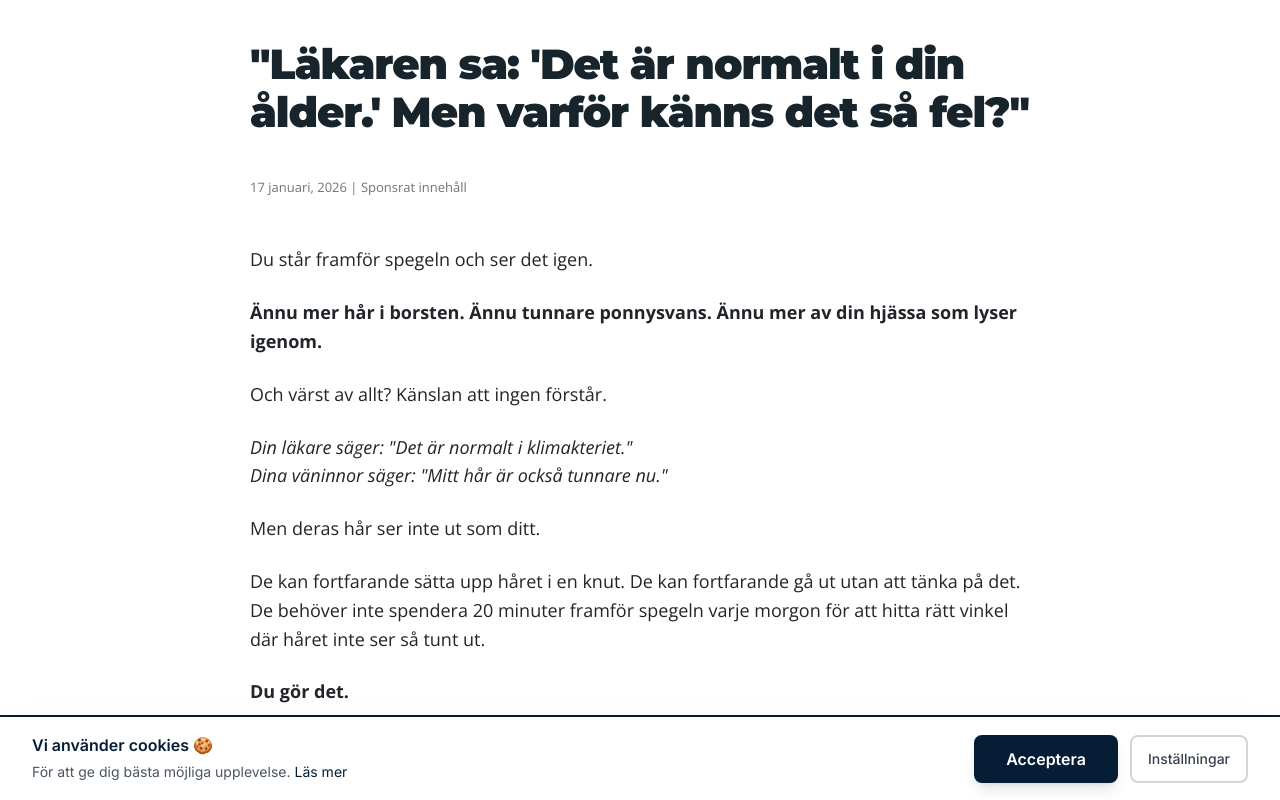
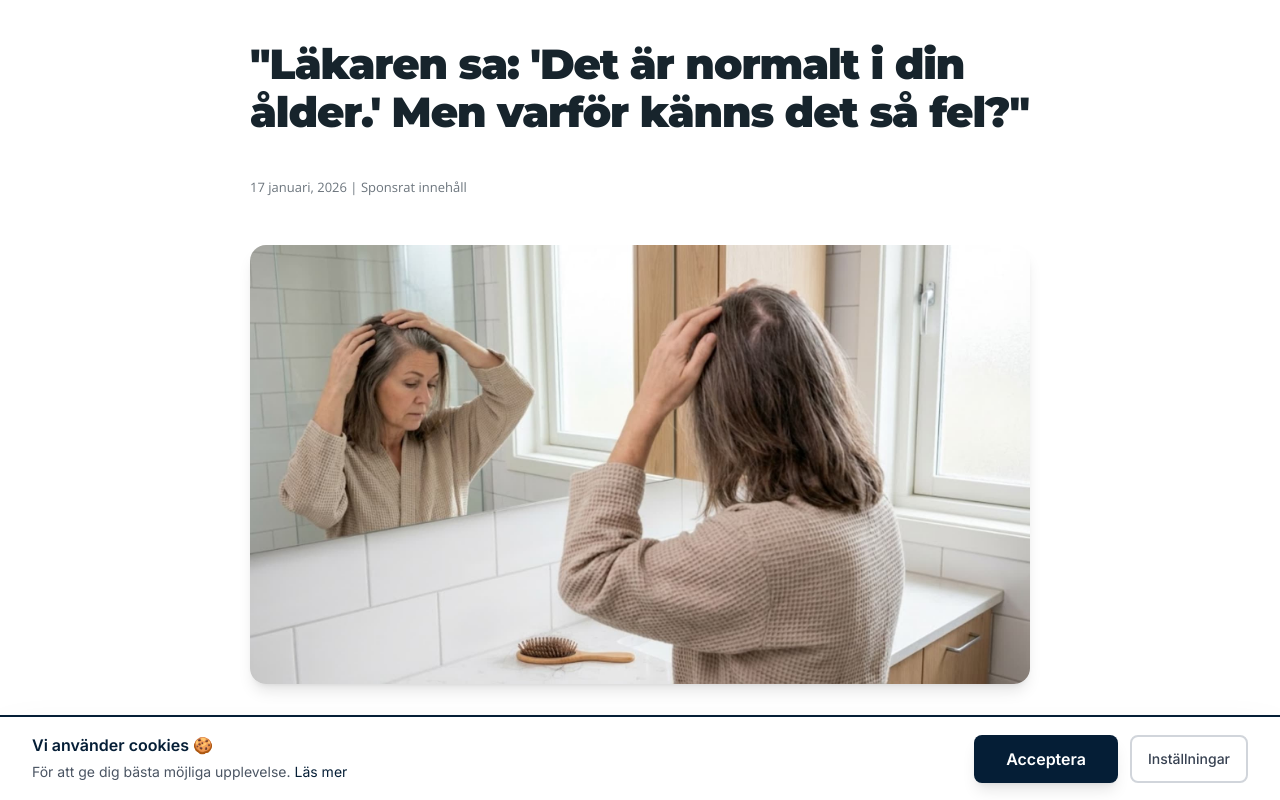
Before and after one commit to mangaz900/luminaflow, a React (Vite) app: page /kvinnor-55-plus-v4 in a window 1280 px wide. Shown: the top 800 px of the page. Built offline with nearby package versions, Linux system fonts and the light colour scheme; no server answers; a web font is replaced by a local one.

Commit message:
Add intro image to V4 page

```diff
--- a/pages/listicles/Women55PlusV4.tsx
+++ b/pages/listicles/Women55PlusV4.tsx
@@ -48,6 +48,11 @@ const Women55PlusV4: React.FC = () => {
                     <div className="prose prose-lg max-w-none text-[#212529] leading-[1.6]">
 
                         <div className="mb-[24px]">
+                            <img
+                                src="/1 (7).jpg"
+                                alt="Kvinna med tunt hår tittar i spegeln"
+                                className="w-full rounded-2xl mb-8 shadow-lg"
+                            />
                             <p className="text-[18px] mb-[24px]">
                                 Du står framför spegeln och ser det igen.
                             </p>
```
Also changed, not shown: public/1 (7).jpg (added).
